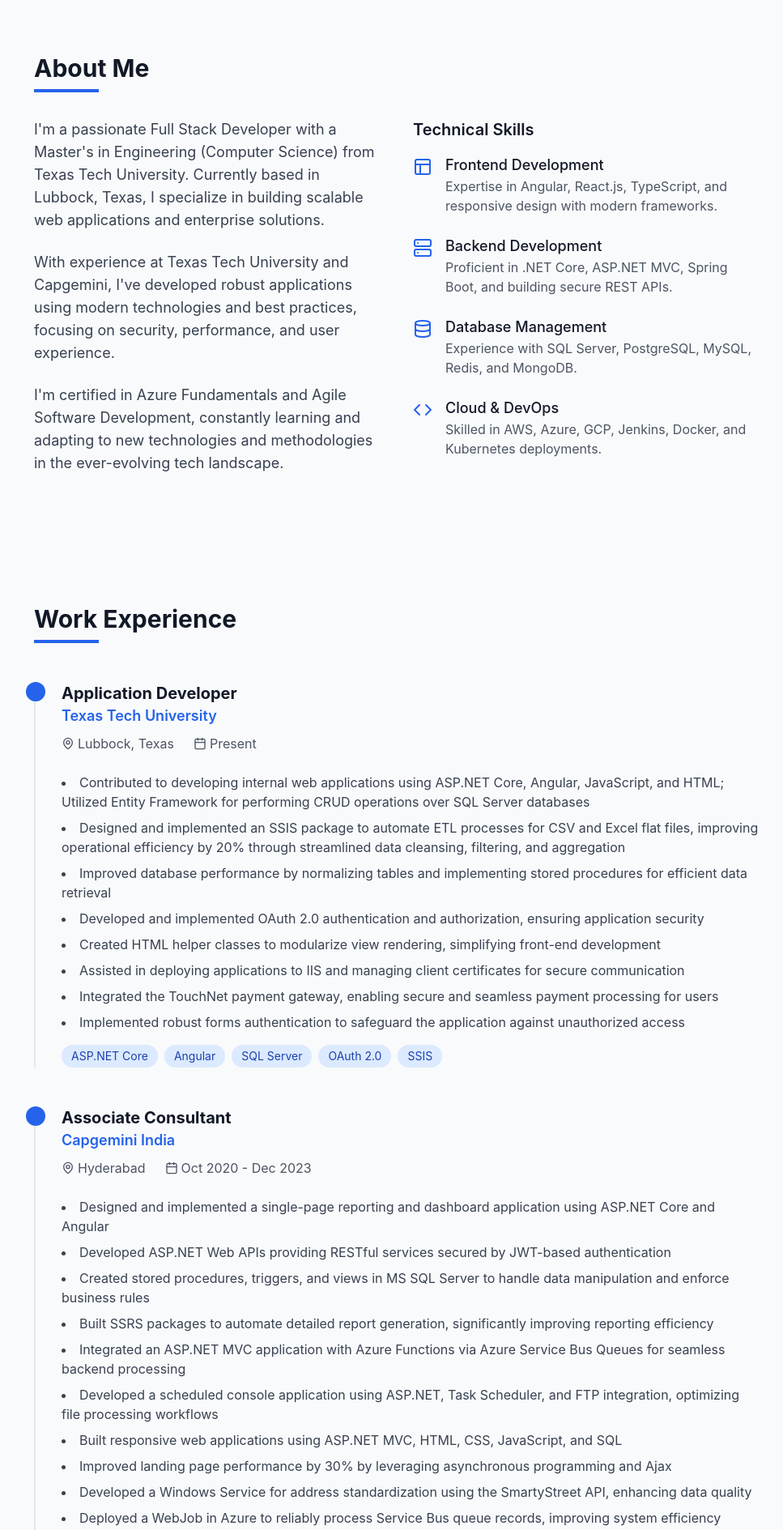
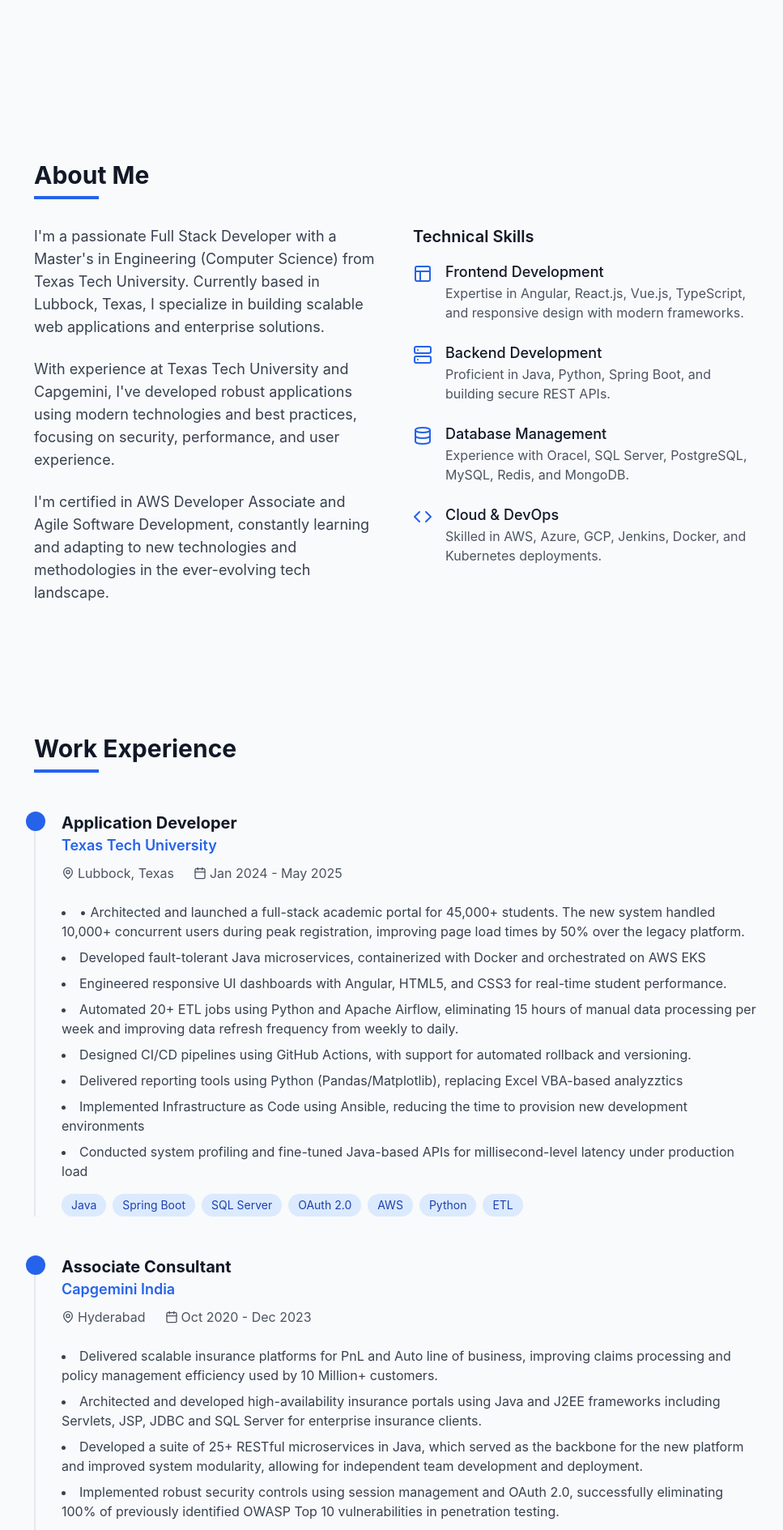
Before and after one commit to GopirajuAllam/Gopiraju_Portfolio, a React (Vite) app: page / in a window 1280 px wide. Shown: the part 880-2769 px from the top of the page at 81% size, without its empty margins (150-1117 px from the left). Built offline with nearby package versions, Linux system fonts and the light colour scheme.

Commit message:
About, Experience changes

```diff
--- a/src/components/About.tsx
+++ b/src/components/About.tsx
@@ -6,17 +6,17 @@ const About = () => {
     {
       name: 'Frontend Development',
       icon: <Layout className="text-blue-600" size={24} />,
-      description: 'Expertise in Angular, React.js, TypeScript, and responsive design with modern frameworks.'
+      description: 'Expertise in Angular, React.js, Vue.js, TypeScript, and responsive design with modern frameworks.'
     },
     {
       name: 'Backend Development',
       icon: <Server className="text-blue-600" size={24} />,
-      description: 'Proficient in .NET Core, ASP.NET MVC, Spring Boot, and building secure REST APIs.'
+      description: 'Proficient in Java, Python, Spring Boot, and building secure REST APIs.'
     },
     {
       name: 'Database Management',
       icon: <Database className="text-blue-600" size={24} />,
-      description: 'Experience with SQL Server, PostgreSQL, MySQL, Redis, and MongoDB.'
+      description: 'Experience with Oracel, SQL Server, PostgreSQL, MySQL, Redis, and MongoDB.'
     },
     {
       name: 'Cloud & DevOps',
@@ -42,7 +42,7 @@ const About = () => {
               and best practices, focusing on security, performance, and user experience.
             </p>
             <p className="text-lg text-gray-700">
-              I'm certified in Azure Fundamentals and Agile Software Development, constantly learning and adapting to new technologies
+              I'm certified in AWS Developer Associate and Agile Software Development, constantly learning and adapting to new technologies
               and methodologies in the ever-evolving tech landscape.
             </p>
           </div>
--- a/src/components/Experience.tsx
+++ b/src/components/Experience.tsx
@@ -7,18 +7,15 @@ const Experience = () => {
       title: 'Application Developer',
       company: 'Texas Tech University',
       location: 'Lubbock, Texas',
-      period: 'Present',
+      period: 'Jan 2024 - May 2025',
       description: [
-      'Contributed to developing internal web applications using ASP.NET Core, Angular, JavaScript, and HTML; Utilized Entity Framework for performing CRUD operations over SQL Server databases' ,
-      'Designed and implemented an SSIS package to automate ETL processes for CSV and Excel flat files, improving operational efficiency by 20\% through streamlined data cleansing, filtering, and aggregation',
-      'Improved database performance by normalizing tables and implementing stored procedures for efficient data retrieval',
-      'Developed and implemented OAuth 2.0 authentication and authorization, ensuring application security',
-      'Created HTML helper classes to modularize view rendering, simplifying front-end development',
-      'Assisted in deploying applications to IIS and managing client certificates for secure communication',
-      'Integrated the TouchNet payment gateway, enabling secure and seamless payment processing for users',
-      'Implemented robust forms authentication to safeguard the application against unauthorized access',
+      '• Architected and launched a full-stack academic portal for 45,000+ students. The new system handled 10,000+ concurrent users during peak registration, improving page load times by 50% over the legacy platform.', 'Developed fault-tolerant Java microservices, containerized with Docker and orchestrated on AWS EKS',
+'Engineered responsive UI dashboards with Angular, HTML5, and CSS3 for real-time student performance.', 'Automated 20+ ETL jobs using Python and Apache Airflow, eliminating 15 hours of manual data processing per week and improving data refresh frequency from weekly to daily.',  'Designed CI/CD pipelines using GitHub Actions, with support for automated rollback and versioning.',
+'Delivered reporting tools using Python (Pandas/Matplotlib), replacing Excel VBA-based analyzztics',
+'Implemented Infrastructure as Code using Ansible, reducing the time to provision new development environments',
+'Conducted system profiling and fine-tuned Java-based APIs for millisecond-level latency under production load',
       ],
-      technologies: ['ASP.NET Core', 'Angular', 'SQL Server', 'OAuth 2.0', 'SSIS']
+      technologies: ['Java', 'Spring Boot', 'SQL Server', 'OAuth 2.0', 'AWS', 'Python', 'ETL']
     },
     {
       title: 'Associate Consultant',
@@ -26,18 +23,9 @@ const Experience = () => {
       location: 'Hyderabad',
       period: 'Oct 2020 - Dec 2023',
       description: [
-       'Designed and implemented a single-page reporting and dashboard application using ASP.NET Core and Angular',
-      'Developed ASP.NET Web APIs providing RESTful services secured by JWT-based authentication',
-      'Created stored procedures, triggers, and views in MS SQL Server to handle data manipulation and enforce business rules',
-      'Built SSRS packages to automate detailed report generation, significantly improving reporting efficiency',
-      'Integrated an ASP.NET MVC application with Azure Functions via Azure Service Bus Queues for seamless backend processing',
-      'Developed a scheduled console application using ASP.NET, Task Scheduler, and FTP integration, optimizing file processing workflows',
-      'Built responsive web applications using ASP.NET MVC, HTML, CSS, JavaScript, and SQL',
-      'Improved landing page performance by 30\% by leveraging asynchronous programming and Ajax',
-      'Developed a Windows Service for address standardization using the SmartyStreet API, enhancing data quality',
-      'Deployed a WebJob in Azure to reliably process Service Bus queue records, improving system efficiency',
+       'Delivered scalable insurance platforms for PnL and Auto line of business, improving claims processing and policy management efficiency used by 10 Million+ customers.', 'Architected and developed high-availability insurance portals using Java and J2EE frameworks including Servlets, JSP, JDBC and SQL Server for enterprise insurance clients.', 'Developed a suite of 25+ RESTful microservices in Java, which served as the backbone for the new platform and improved system modularity, allowing for independent team development and deployment.', 'Implemented robust security controls using session management and OAuth 2.0, successfully eliminating 100% of previously identified OWASP Top 10 vulnerabilities in penetration testing.', 'Designed and deployed web applications in containerized environments using Docker and Kubernetes, ensuring consistent runtime behavior across development, staging, and production.', 'Designed and optimized SQL and NoSQL databases to support real-time reporting and large-scale data ingestion.','Automated REST API and UI testing using REST Assured and Selenium to ensuring no pre-deployement bugs.','Applied design patterns such as Singleton, Factory, and DAO to promote code reusability and maintainability.','Led cross-functional design sessions, conducted peer code reviews, and continuously improved engineering processes.','Contributed to migrating legacy systems monolithic Java applications towards microservice-based architectures.',
       ],
-      technologies: ['ASP.NET MVC', 'Azure', 'REST APIs', 'JWT', 'Angular']
+      technologies: ['Java', 'AWS', 'No SQL', 'Spring', 'Angular', 'Docker', 'Kubernetes']
     }
   ];
 
--- a/src/components/Hero.tsx
+++ b/src/components/Hero.tsx
@@ -1,19 +1,19 @@
 import React from 'react';
 import { ArrowRight } from 'lucide-react';
-import profileImage from '../assets/profile.jpg';
+import profileImage from '../assets/Favicon.png';
 
 const Hero = () => {
   return (
     <section className="py-20 md:py-32 flex flex-col md:flex-row items-center justify-between">
       <div className="md:w-1/2 mb-10 md:mb-0">
         <h1 className="text-4xl md:text-5xl font-bold mb-4">
-          Hi, I'm <span className="text-blue-600">Gopiraju Allam</span>
+          Hi there, I'm <span className="text-blue-600">Gopiraju Allam</span>
         </h1>
         <h2 className="text-2xl md:text-3xl font-semibold mb-6 text-gray-700">
           Full Stack Developer
         </h2>
         <p className="text-lg text-gray-600 mb-8 max-w-lg">
-        Full Stack Developer with more than 4.5 years of web application development experience and an unwavering commitment to quality control and a strong work culture. Skilled in front-end and back-end technologies, contributing effectively to every phase of the Software Development Lifecycle (SDLC). Proficient in building Windows services, APIs, microservices, cloud integrations, third-party service integrations, event-based systems, and database integrations. Experienced with DevOps practices, CI/CD pipelines, authentication and authorization services, message queues, and secure data transformations.
+        Full stack software engineer with over 4+ years of experience, specialized in creating and implementing cloud-native, scalable apps that integrate AI and ML. proficiency in building data-intensive Python,Java, Node.js backends, responsive frontends, and AWS microservice architectures. demonstrated capacity to oversee the entire development process, from MLOps and production deployment to system design and data pipeline engineering. Proficient in building Windows services, APIs, microservices, cloud integrations, third-party service integrations, event-based systems, and database integrations. Experienced with DevOps practices, CI/CD pipelines, authentication and authorization services, message queues, and secure data transformations.
         </p>
         <div className="flex space-x-4">
           <a
@@ -41,7 +41,7 @@ const Hero = () => {
           </div>
           <div className="absolute -bottom-4 -right-4 bg-white p-4 rounded-full shadow-lg">
             <div className="bg-blue-600 text-white w-16 h-16 rounded-full flex items-center justify-center font-bold">
-              4.5+ yrs
+              4+ yrs
             </div>
           </div>
         </div>
```
